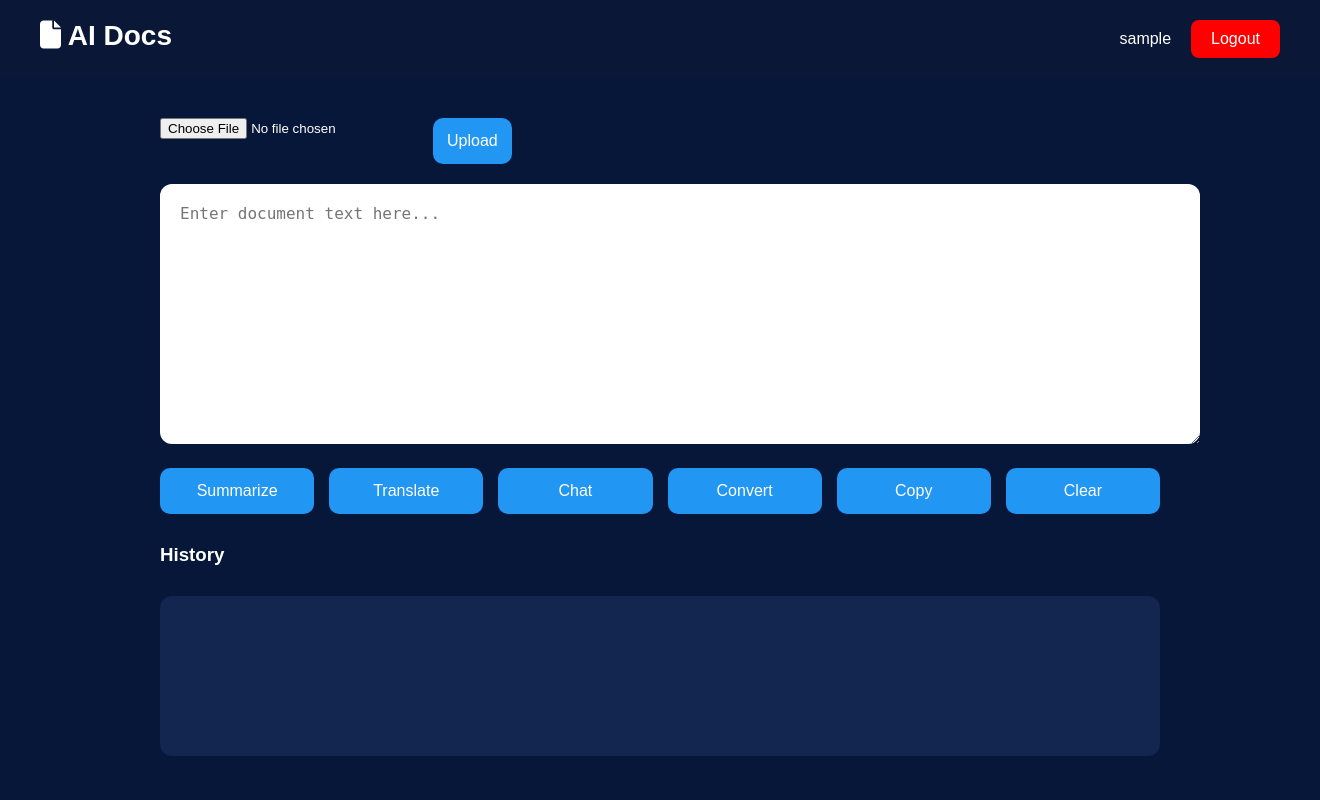
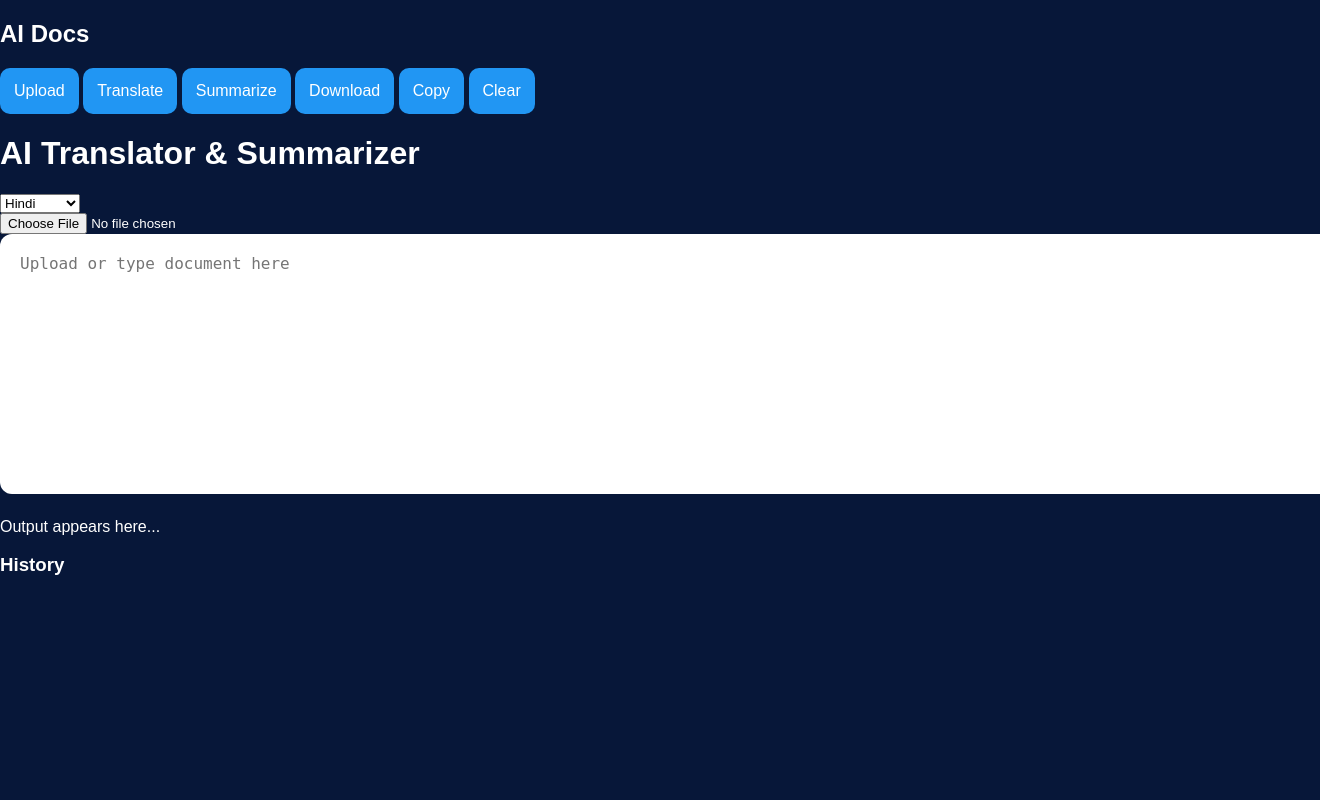
Before and after one commit to devanshsinghtomar/-AI-document-processing-platform-2, a Flask app: page / in a window 1320 px wide; the page is wider, and only the part inside the window is pictured. Run offline with Flask 3, Linux system fonts and the light colour scheme; the visitor is signed in with stand-in values (Sample User, id 1).

Commit message:
Update index.html

```diff
--- a/templates/index.html
+++ b/templates/index.html
@@ -3,245 +3,91 @@
 
 <head>
 
-    <meta charset="UTF-8">
+<meta charset="UTF-8">
+<meta name="viewport" content="width=device-width, initial-scale=1.0">
 
-    <meta name="viewport"
-          content="width=device-width, initial-scale=1.0">
+<title>AI Document Platform</title>
 
-    <title>AI Docs</title>
+<link rel="stylesheet" href="{{ url_for('static', filename='style.css') }}">
 
-    <link rel="stylesheet"
-          href="{{ url_for('static', filename='style.css') }}">
-
-    <link rel="stylesheet"
-          href="https://cdnjs.cloudflare.com/ajax/libs/font-awesome/6.5.1/css/all.min.css">
+<link rel="preconnect" href="https://fonts.googleapis.com">
+<link href="https://fonts.googleapis.com/css2?family=Poppins:wght@300;400;500;600;700&display=swap" rel="stylesheet">
 
 </head>
 
 <body>
 
-<nav class="navbar">
+<div class="main-container">
 
-    <div class="logo">
-        <i class="fa-solid fa-file"></i>
-        AI Docs
-    </div>
+<div class="sidebar">
 
-    <div class="nav-right">
+<h2>AI Docs</h2>
 
-        <span class="username">
-            {{ current_user.username }}
-        </span>
+<button onclick="uploadFile()">Upload</button>
 
-        <a href="/logout" class="logout-btn">
-            Logout
-        </a>
+<button onclick="translateText()">Translate</button>
 
-    </div>
+<button onclick="summarizeText()">Summarize</button>
 
-</nav>
+<button onclick="downloadPDF()">Download</button>
 
-<div class="container">
+<button onclick="copyOutput()">Copy</button>
 
-    <div class="upload-section">
-
-        <input type="file" id="fileInput">
-
-        <button onclick="uploadFile()">
-            Upload
-        </button>
-
-    </div>
-
-    <textarea id="textArea"
-              placeholder="Enter document text here..."></textarea>
-
-    <div class="button-group">
-
-        <button onclick="summarizeText()">
-            Summarize
-        </button>
-
-        <button onclick="translateText()">
-            Translate
-        </button>
-
-        <button onclick="chatDoc()">
-            Chat
-        </button>
-
-        <button onclick="convertDoc()">
-            Convert
-        </button>
-
-        <button onclick="copyText()">
-            Copy
-        </button>
-
-        <button onclick="clearText()">
-            Clear
-        </button>
-
-    </div>
-
-    <div class="history">
-
-        <h3>History</h3>
-
-        <ul id="historyList"></ul>
-
-    </div>
-
-    <div class="result-box"
-         id="resultBox">
-
-    </div>
+<button onclick="clearData()">Clear</button>
 
 </div>
 
-<script>
+<div class="content">
 
-function addHistory(action){
+<div class="topbar">
 
-    let li = document.createElement("li");
+<h1>AI Translator & Summarizer</h1>
 
-    li.innerText = action;
+<select id="language">
+<option>Hindi</option>
+<option>French</option>
+<option>German</option>
+<option>Spanish</option>
+<option>Japanese</option>
+<option>Korean</option>
+<option>Arabic</option>
+</select>
 
-    document.getElementById("historyList")
-            .appendChild(li);
-}
+</div>
 
-async function uploadFile(){
+<div class="workspace">
 
-    let fileInput = document.getElementById("fileInput");
+<div class="left-panel">
 
-    let file = fileInput.files[0];
+<input type="file" id="fileInput">
 
-    let formData = new FormData();
+<textarea id="inputText" placeholder="Upload or type document here"></textarea>
 
-    formData.append("file", file);
+</div>
 
-    let response = await fetch("/upload", {
-        method: "POST",
-        body: formData
-    });
+<div class="right-panel">
 
-    let data = await response.json();
+<div id="output">
+Output appears here...
+</div>
 
-    document.getElementById("resultBox")
-            .innerText = data.filename;
+<div class="history-box">
 
-    addHistory("Uploaded File");
-}
+<h3>History</h3>
 
-async function summarizeText(){
+<ul id="historyList"></ul>
 
-    let text = document.getElementById("textArea").value;
+</div>
 
-    let response = await fetch("/summarize", {
+</div>
 
-        method: "POST",
+</div>
 
-        headers: {
-            "Content-Type": "application/json"
-        },
+</div>
 
-        body: JSON.stringify({
-            text: text
-        })
-    });
+</div>
 
-    let data = await response.json();
-
-    document.getElementById("resultBox")
-            .innerText = data.result;
-
-    addHistory("Summarized Text");
-}
-
-async function translateText(){
-
-    let text = document.getElementById("textArea").value;
-
-    let response = await fetch("/translate", {
-
-        method: "POST",
-
-        headers: {
-            "Content-Type": "application/json"
-        },
-
-        body: JSON.stringify({
-            text: text
-        })
-    });
-
-    let data = await response.json();
-
-    document.getElementById("resultBox")
-            .innerText = data.result;
-
-    addHistory("Translated Text");
-}
-
-async function chatDoc(){
-
-    let text = document.getElementById("textArea").value;
-
-    let response = await fetch("/chat", {
-
-        method: "POST",
-
-        headers: {
-            "Content-Type": "application/json"
-        },
-
-        body: JSON.stringify({
-            message: text
-        })
-    });
-
-    let data = await response.json();
-
-    document.getElementById("resultBox")
-            .innerText = data.result;
-
-    addHistory("Chat Used");
-}
-
-async function convertDoc(){
-
-    let response = await fetch("/convert", {
-        method: "POST"
-    });
-
-    let data = await response.json();
-
-    document.getElementById("resultBox")
-            .innerText = data.result;
-
-    addHistory("Converted Document");
-}
-
-function clearText(){
-
-    document.getElementById("textArea").value = "";
-
-    document.getElementById("resultBox").innerText = "";
-
-    addHistory("Cleared");
-}
-
-function copyText(){
-
-    let text = document.getElementById("resultBox").innerText;
-
-    navigator.clipboard.writeText(text);
-
-    addHistory("Copied Result");
-}
-
-</script>
+<script src="{{ url_for('static', filename='script.js') }}"></script>
 
 </body>
 </html>
```
